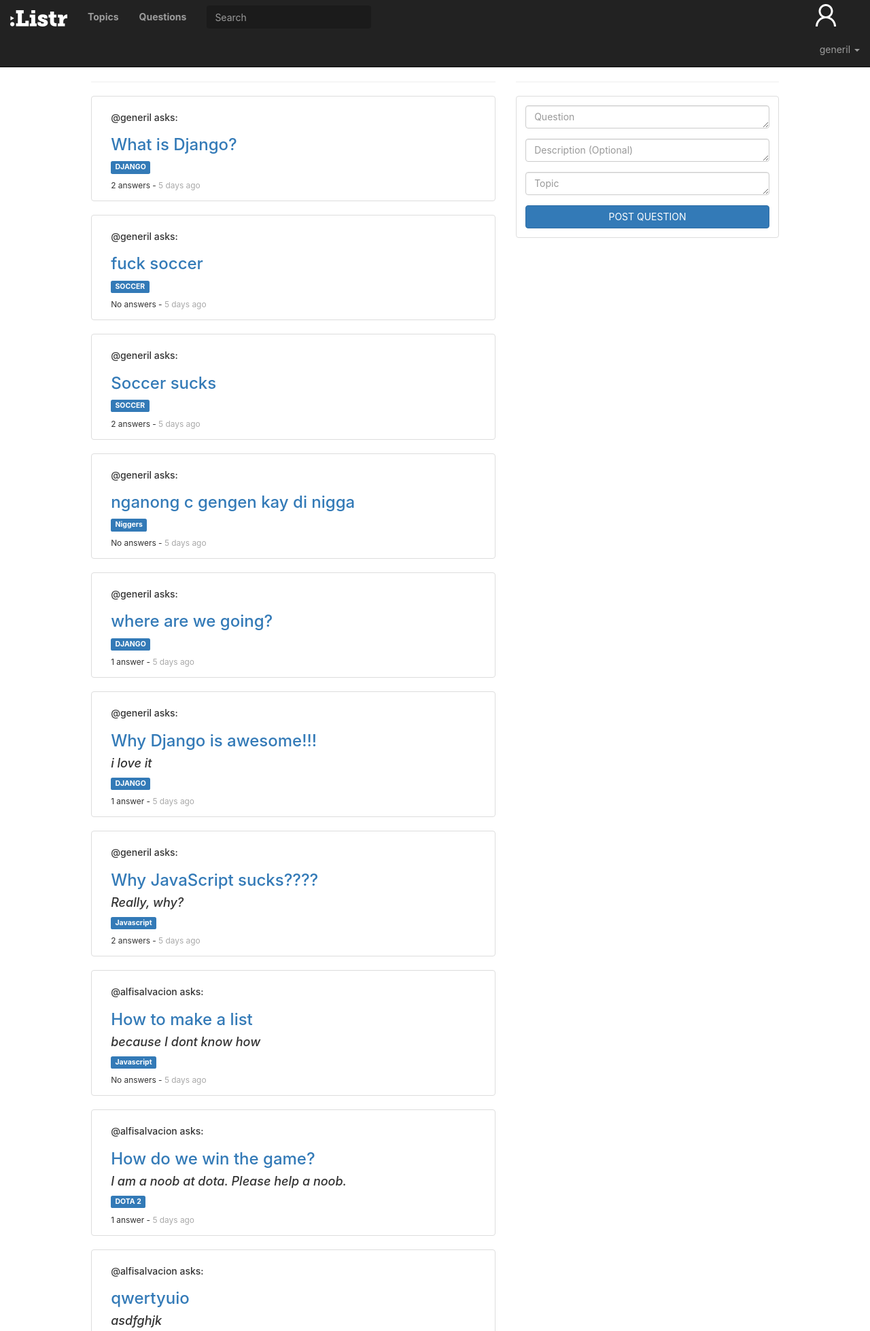
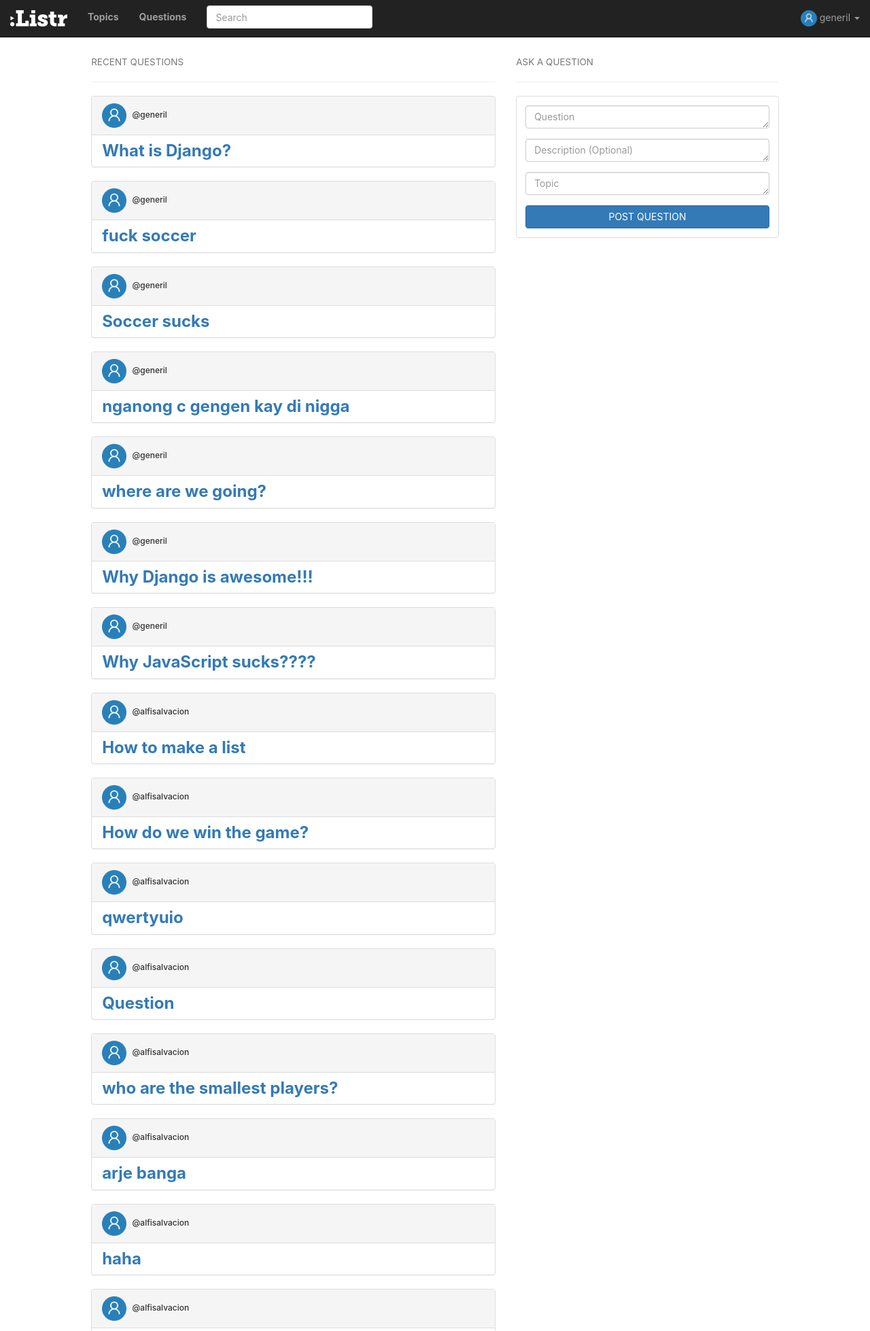
Before and after one commit to generil/listr, a Django app: page /questions/ in a window 1280 px wide. Shown: the top 1958 px of the page at 68% size. Run offline with Django 3.2, Linux system fonts and the light colour scheme; a user stored in the database is signed in; data comes from the database, SQL or seed files in the repository; both versions use the stored data as it was after the commit; some libraries are stand-ins or nearby versions.

Commit message:
partially refined questions

```diff
--- a/questions/static/questions/css/app.css
+++ b/questions/static/questions/css/app.css
@@ -13,13 +13,6 @@ body {
   color: white;
 }*/
 
-.search-box {
-  border-radius: 4px;
-  border: 0;
-  background-color: rgba(0, 0, 0, 0.2);
-  box-shadow: none;
-}
-
 .topic-btn {
   color: white;
 }
--- a/questions/templates/navbar.html
+++ b/questions/templates/navbar.html
@@ -27,8 +27,9 @@
       <ul class="nav navbar-nav navbar-right">
         <li class="dropdown">
           <!-- usba lang ni alps -->
-          <img src="{% static 'question/assets/default-avatar.png' %}" alt="">
-          <a href="#" class="dropdown-toggle" data-toggle="dropdown" role="button" aria-haspopup="true" aria-expanded="false">{{user}} <span class="caret"></span></a>
+          <a href="#" class="dropdown-toggle" data-toggle="dropdown" role="button" aria-haspopup="true" aria-expanded="false">
+            <img src="{% static 'questions/assets/default-user-avatar.png' %}" alt="" width="24px"> {{user}} <span class="caret"></span>
+          </a>
           <ul class="dropdown-menu">
             <li><a href="{% url 'logout' %}">Logout</a></li>
           </ul>
--- a/questions/templates/questions.html
+++ b/questions/templates/questions.html
@@ -1,4 +1,5 @@
 {% extends "base.html" %}
+{% load static %}
 
 {% block title %}Questions{% endblock %}
 
@@ -6,7 +7,7 @@
   <h4><small>RECENT QUESTIONS</small></h4>
   <hr>
   {% for question, date in questions %}
-  <div class="thumbnail">
+  <!-- <div class="thumbnail">
     <div class="caption">
       <div class="container-fluid">
         <div class="row">
@@ -26,6 +27,22 @@
         </div>
       </div>
     </div>
+  </div> -->
+  <div class="panel panel-default">
+    <div class="panel-heading" style="padding-bottom:5;">
+      <div class="row">
+        <div class="col-xs-1">
+          <img src="{% static 'questions/assets/default-user-avatar.png' %}" width="36px">
+        </div>
+        <div class="col-xs-11" style="padding-left:10px;">
+          <h5 style="font-weight:bold; margin-top:0px;">{{question.questioner.first_name}} {{ question.questioner.last_name}}</h5>
+          <h6 style="margin: 0 auto;">@{{question.questioner}}</h6>
+        </div>
+      </div>
+    </div>
+    <div class="panel-body" style="padding-top:0;padding-bottom:0;">
+      <h3 style="margin-top:10px; font-weight:bold"><a href="/questions/{{question.id}}">{{question.question}}</a></h3>
+    </div>
   </div>
   {% endfor %}
 {% endblock %}
```
Also changed, not shown: db.sqlite3, questions/static/questions/assets/default-avatar.png (deleted), questions/static/questions/assets/default-topic-avatar.png (added), questions/static/questions/assets/default-user-avatar.png (added).
